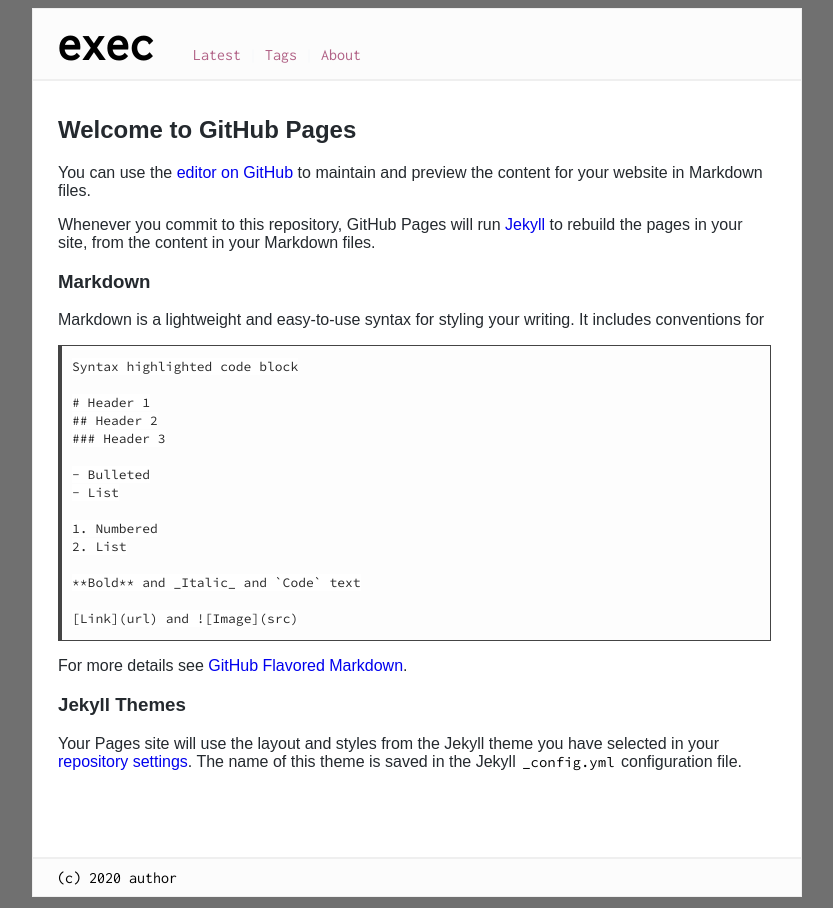
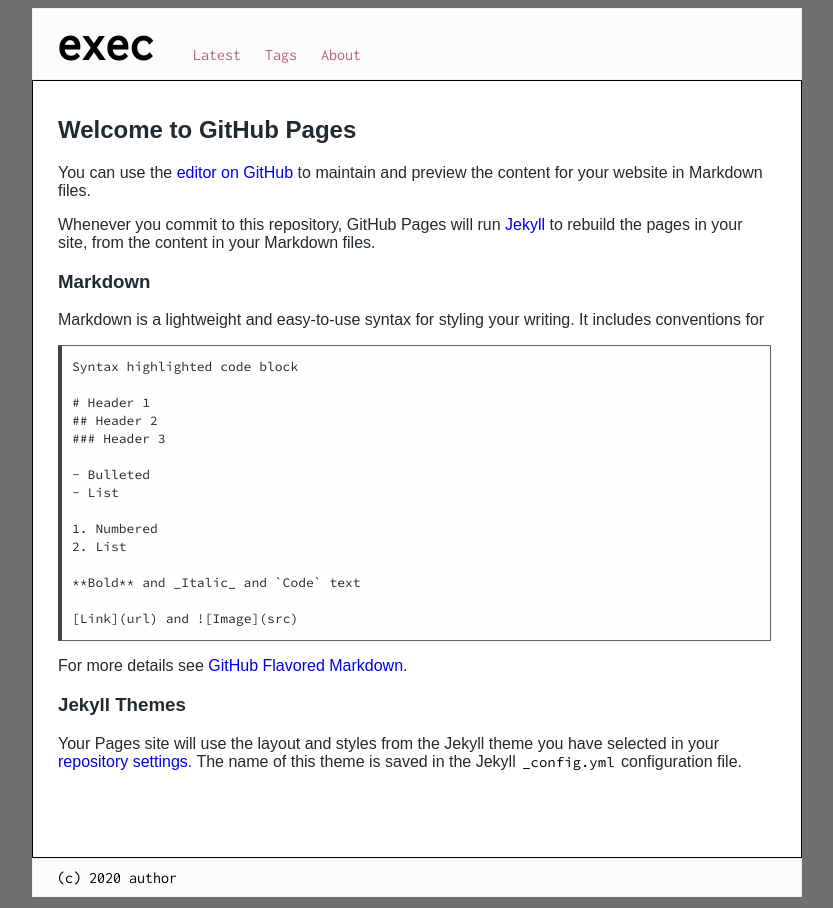
Before and after one commit to execas/execas.github.io, a Jekyll site: the page built from test.md, in a window 1280 px wide. Shown: the whole page, without its empty margins (223-1056 px from the left). Built offline with Jekyll 4.4.1, drawn with Linux system fonts in a browser that asks for light colours; our own code applies the rules of GitHub Pages for plain Markdown files.

Commit message:
Update execas.css

```diff
--- a/css/execas.css
+++ b/css/execas.css
@@ -17,7 +17,7 @@ body {
      max-width: 718px;
      background-color: #ffffff;
      margin: 0 auto;
-     border: 1px solid #efefef;
+     border: 1px solid #000000;
 }
 
 img {
@@ -34,7 +34,7 @@ pre {
      padding-bottom: 12px;
      padding-top: 12px;
      white-space: pre;
-     border: 1px solid #444444;
+     border: 1px solid #666666;
      border-left:4px solid #444444;
      overflow: auto;
      color:#000000;
```
